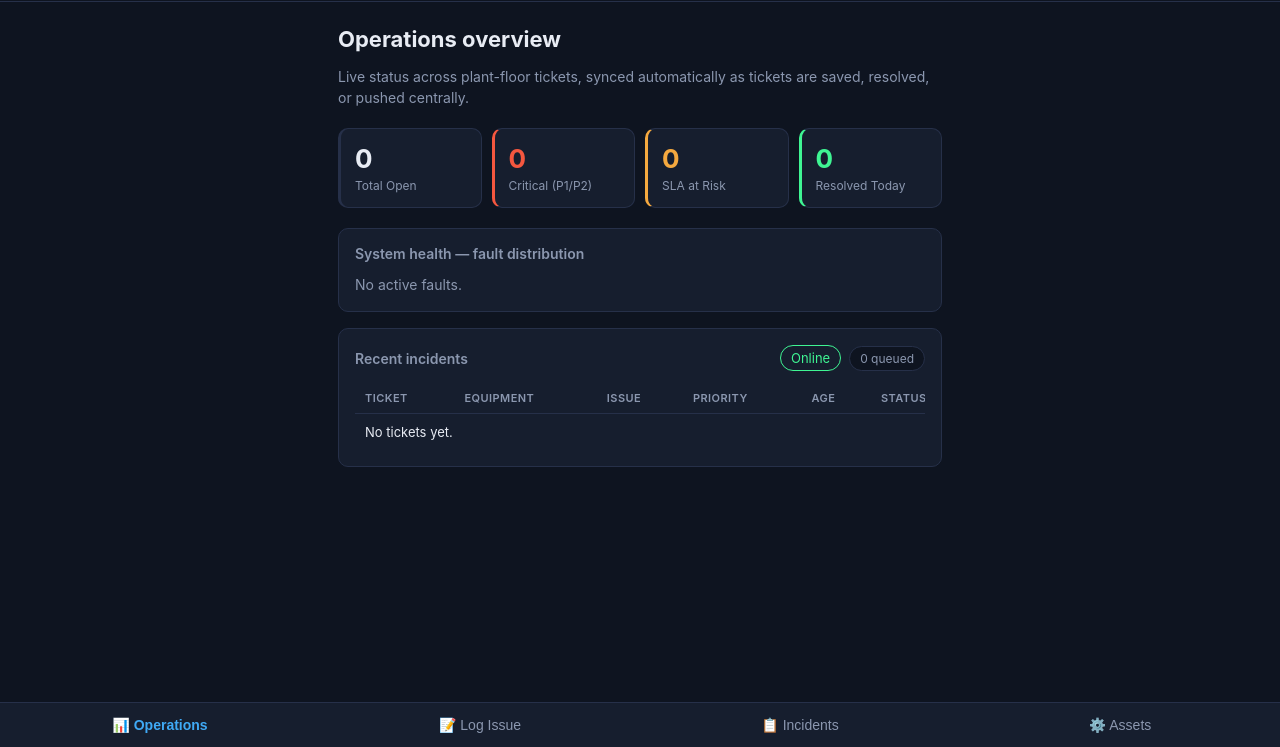
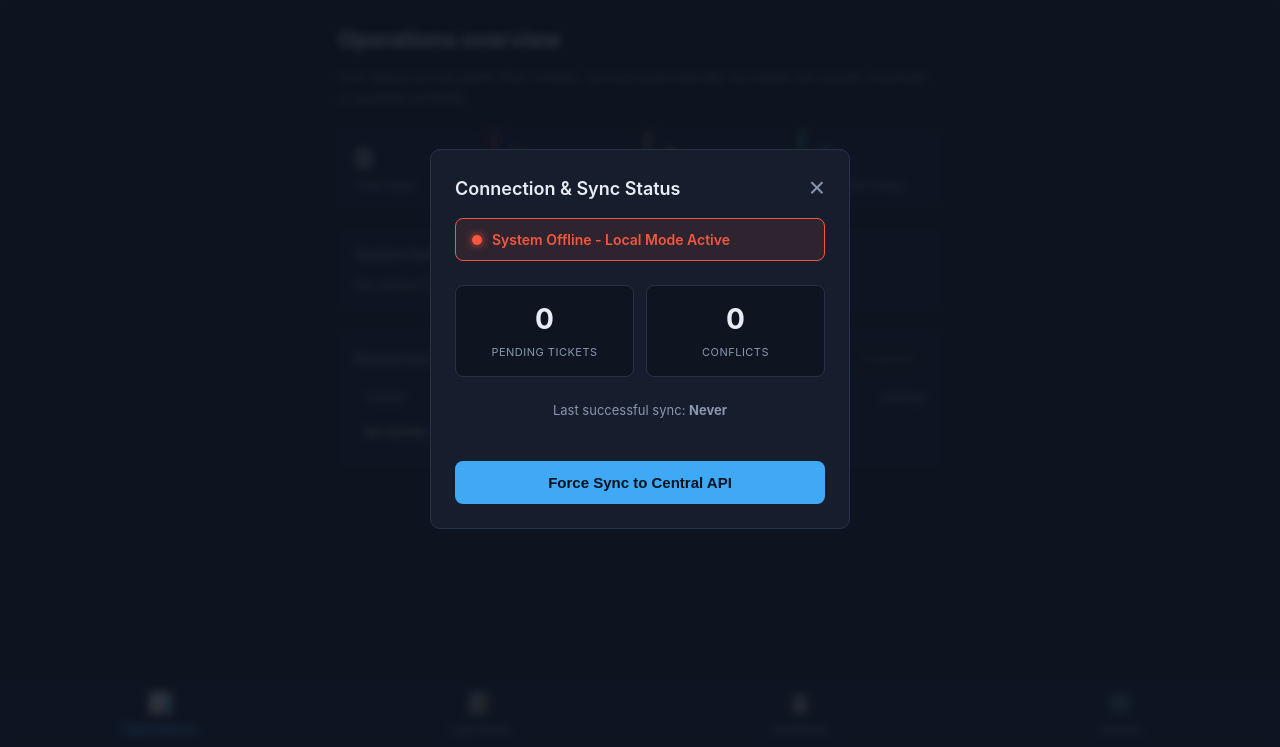
Before and after one commit to githubbest729/SCADA-SupportDesk, a website: page index.html in a window 1280 px wide. Shown: the part 53-800 px from the top of the page. Drawn offline with Linux system fonts and the light colour scheme.

Commit message:
Update style.css

```diff
--- a/css/style.css
+++ b/css/style.css
@@ -277,3 +277,48 @@ textarea { resize: vertical; }
 @media (max-width: 420px) {
   .view { padding-left: 14px; padding-right: 14px; }
 }
+
+/* ==========================================================================
+   ENTERPRISE SYNC CENTER MODAL & TELEMETRY
+   ========================================================================== */
+.modal-overlay {
+  position: fixed; top: 0; left: 0; right: 0; bottom: 0;
+  background: rgba(14, 20, 32, 0.85);
+  backdrop-filter: blur(4px);
+  -webkit-backdrop-filter: blur(4px);
+  z-index: 100; display: flex; align-items: center; justify-content: center;
+  padding: 20px;
+}
+.modal-content {
+  width: 100%; max-width: 420px;
+  padding: 24px;
+}
+.modal-header { display: flex; justify-content: space-between; align-items: center; margin-bottom: 16px; }
+.modal-header h2 { margin: 0; font-size: 18px; color: var(--text); }
+.btn-close { background: none; border: none; color: var(--text-dim); font-size: 28px; cursor: pointer; padding: 0; line-height: 1; }
+
+.sync-status-banner {
+  padding: 12px 16px; border-radius: 8px; margin-bottom: 24px;
+  font-weight: 600; font-size: 14px; display: flex; align-items: center; gap: 10px;
+}
+.offline-banner { background: rgba(245, 87, 63, 0.1); border: 1px solid var(--critical); color: var(--critical); }
+.online-banner { background: rgba(63, 245, 147, 0.1); border: 1px solid var(--ok); color: var(--ok); }
+
+.status-dot { width: 10px; height: 10px; border-radius: 50%; display: inline-block; }
+.offline-banner .status-dot { background: var(--critical); box-shadow: 0 0 8px var(--critical); }
+.online-banner .status-dot { background: var(--ok); box-shadow: 0 0 8px var(--ok); }
+
+.sync-stats { display: flex; gap: 12px; margin-bottom: 24px; }
+.sync-stat {
+  flex: 1; background: var(--bg); border: 1px solid var(--border);
+  border-radius: 8px; padding: 16px; text-align: center;
+}
+.sync-stat-value { display: block; font-size: 28px; font-weight: 700; margin-bottom: 4px; color: var(--text); }
+.sync-stat-label { font-size: 11px; color: var(--text-dim); text-transform: uppercase; letter-spacing: 0.5px; }
+
+.sync-actions { text-align: center; }
+
+/* --- NEW NAV TAB ICONS --- */
+.tab { display: flex; flex-direction: column; align-items: center; justify-content: center; gap: 4px; padding: 10px 4px; }
+.tab-icon { font-size: 20px; margin-bottom: 2px; opacity: 0.6; }
+.tab--active .tab-icon { opacity: 1; }
```
